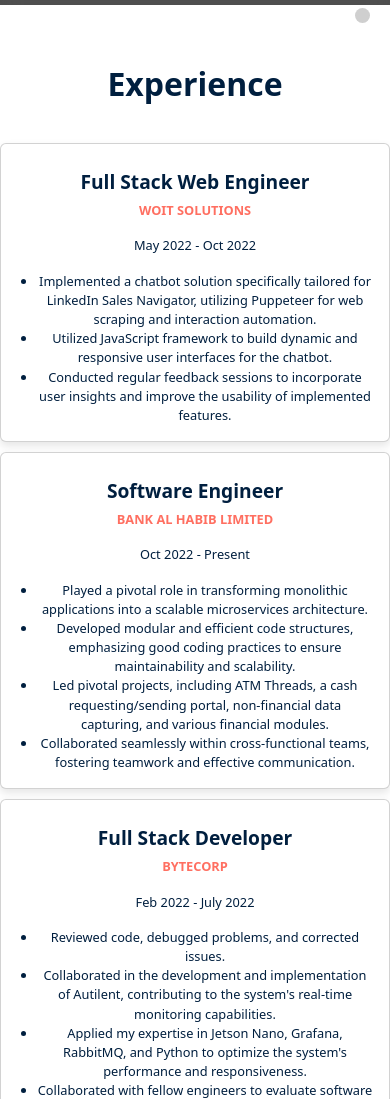
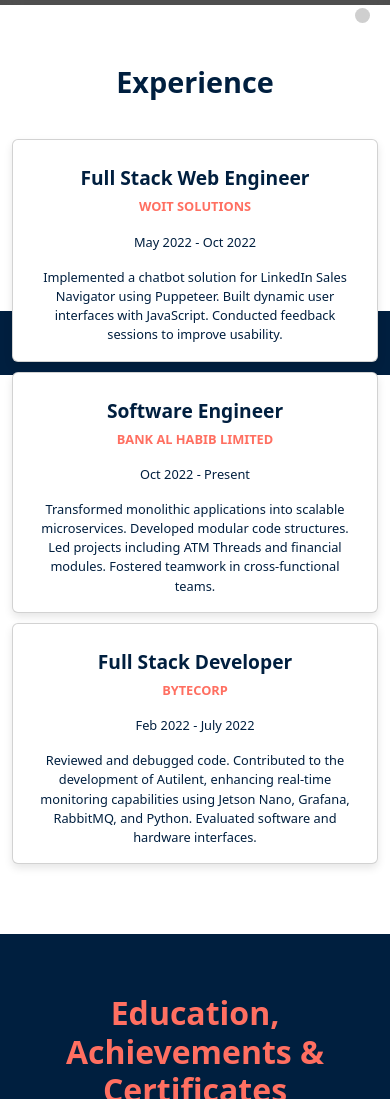
Before and after one commit to NehaKhann/Neha-Portfolio, a React (Create React App) app: page / in a window 390 px wide. Shown: the part 469-1568 px from the top of the page. Built offline with nearby package versions, Linux system fonts and the light colour scheme; grey boxes are pictures that could not be loaded.

Commit message:
connect, education,experience sections updated

```diff
--- a/src/components/Connect.css
+++ b/src/components/Connect.css
@@ -46,6 +46,10 @@
   .section-title {
     font-size: 2.5rem;
   }
+
+  .connect-item p {
+    font-size: 1rem;
+  }
 }
 
 @media (max-width: 576px) {
@@ -58,6 +62,25 @@
   }
 
   .connect-item p {
-    font-size: 1rem;
+    font-size: 0.9rem;
+  }
+
+  .connect-icon {
+    font-size: 40px; /* Adjust icon size for smaller screens */
   }
 }
+
+/* Additional adjustments for extra small screens */
+@media (max-width: 400px) {
+  .section-title {
+    font-size: 1.8rem;
+  }
+
+  .connect-item p {
+    font-size: 0.8rem;
+  }
+
+  .connect-icon {
+    font-size: 35px; /* Further adjust icon size for extra small screens */
+  }
+}
--- a/src/components/Education.css
+++ b/src/components/Education.css
@@ -107,6 +107,9 @@
   .education-card {
     height: auto;
   }
+  .education-title {
+    font-size: 2.5rem;
+  }
 
   .education-card .card-title {
     font-size: 1.2rem;
@@ -133,6 +136,9 @@
   .education-card {
     height: auto;
   }
+  .education-title {
+    font-size: 2rem;
+  }
 
   .education-card .card-title {
     font-size: 1rem;
--- a/src/components/Experience.css
+++ b/src/components/Experience.css
@@ -1,7 +1,7 @@
 @import url('https://fonts.googleapis.com/css2?family=Poppins:wght@300;400;700&display=swap');
 @import '~bootstrap/dist/css/bootstrap.min.css';
 
-#experience {
+.experience-section {
   padding: 60px 0;
   background-color: #ffffff;
 }
@@ -22,6 +22,7 @@
   border-radius: 10px;
   box-shadow: 0 4px 8px rgba(0, 0, 0, 0.1);
   margin-bottom: 20px;
+  height: 100%;
 }
 
 .experience-card:hover {
@@ -41,12 +42,6 @@
   font-size: 1rem;
   color: #001f3f;
   text-align: center;
-}
-
-.experience-card ul {
-  padding-left: 20px;
-  list-style-type: disc;
-  text-align: left;
 }
 
 .experience-card .head {
--- a/src/components/Experience.js
+++ b/src/components/Experience.js
@@ -3,8 +3,9 @@
 
 const Experience = () => {
   return (
-    <section id="experience" className="container">
+    <section id="experience" className="experience-section">
       <h2 className="section-title">Experience</h2>
+      <div className="container">
         <div className="row">
           <div className="col-md-4">
             <div className="card experience-card">
@@ -12,11 +13,9 @@
                 <h5 className="card-title">Full Stack Web Engineer</h5>
                 <p className="card-text head">WOIT SOLUTIONS</p>
                 <p className="card-text">May 2022 - Oct 2022</p>
-              <ul className="card-text">
-                <li>Implemented a chatbot solution specifically tailored for LinkedIn Sales Navigator, utilizing Puppeteer for web scraping and interaction automation.</li>
-                <li>Utilized JavaScript framework to build dynamic and responsive user interfaces for the chatbot.</li>
-                <li>Conducted regular feedback sessions to incorporate user insights and improve the usability of implemented features.</li>
-              </ul>
+                <p className="card-text">
+                  Implemented a chatbot solution for LinkedIn Sales Navigator using Puppeteer. Built dynamic user interfaces with JavaScript. Conducted feedback sessions to improve usability.
+                </p>
               </div>
             </div>
           </div>
@@ -26,12 +25,9 @@
                 <h5 className="card-title">Software Engineer</h5>
                 <p className="card-text head">BANK AL HABIB LIMITED</p>
                 <p className="card-text">Oct 2022 - Present</p>
-              <ul className="card-text">
-                <li>Played a pivotal role in transforming monolithic applications into a scalable microservices architecture.</li>
-                <li>Developed modular and efficient code structures, emphasizing good coding practices to ensure maintainability and scalability.</li>
-                <li>Led pivotal projects, including ATM Threads, a cash requesting/sending portal, non-financial data capturing, and various financial modules.</li>
-                <li>Collaborated seamlessly within cross-functional teams, fostering teamwork and effective communication.</li>
-              </ul>
+                <p className="card-text">
+                  Transformed monolithic applications into scalable microservices. Developed modular code structures. Led projects including ATM Threads and financial modules. Fostered teamwork in cross-functional teams.
+                </p>
               </div>
             </div>
           </div>
@@ -41,12 +37,10 @@
                 <h5 className="card-title">Full Stack Developer</h5>
                 <p className="card-text head">BYTECORP</p>
                 <p className="card-text">Feb 2022 - July 2022</p>
-              <ul className="card-text">
-                <li>Reviewed code, debugged problems, and corrected issues.</li>
-                <li>Collaborated in the development and implementation of Autilent, contributing to the system's real-time monitoring capabilities.</li>
-                <li>Applied my expertise in Jetson Nano, Grafana, RabbitMQ, and Python to optimize the system's performance and responsiveness.</li>
-                <li>Collaborated with fellow engineers to evaluate software and hardware interfaces.</li>
-              </ul>
+                <p className="card-text">
+                  Reviewed and debugged code. Contributed to the development of Autilent, enhancing real-time monitoring capabilities using Jetson Nano, Grafana, RabbitMQ, and Python. Evaluated software and hardware interfaces.
+                </p>
+              </div>
             </div>
           </div>
         </div>
```
Lines whose indentation alone changed are shown as unchanged.
